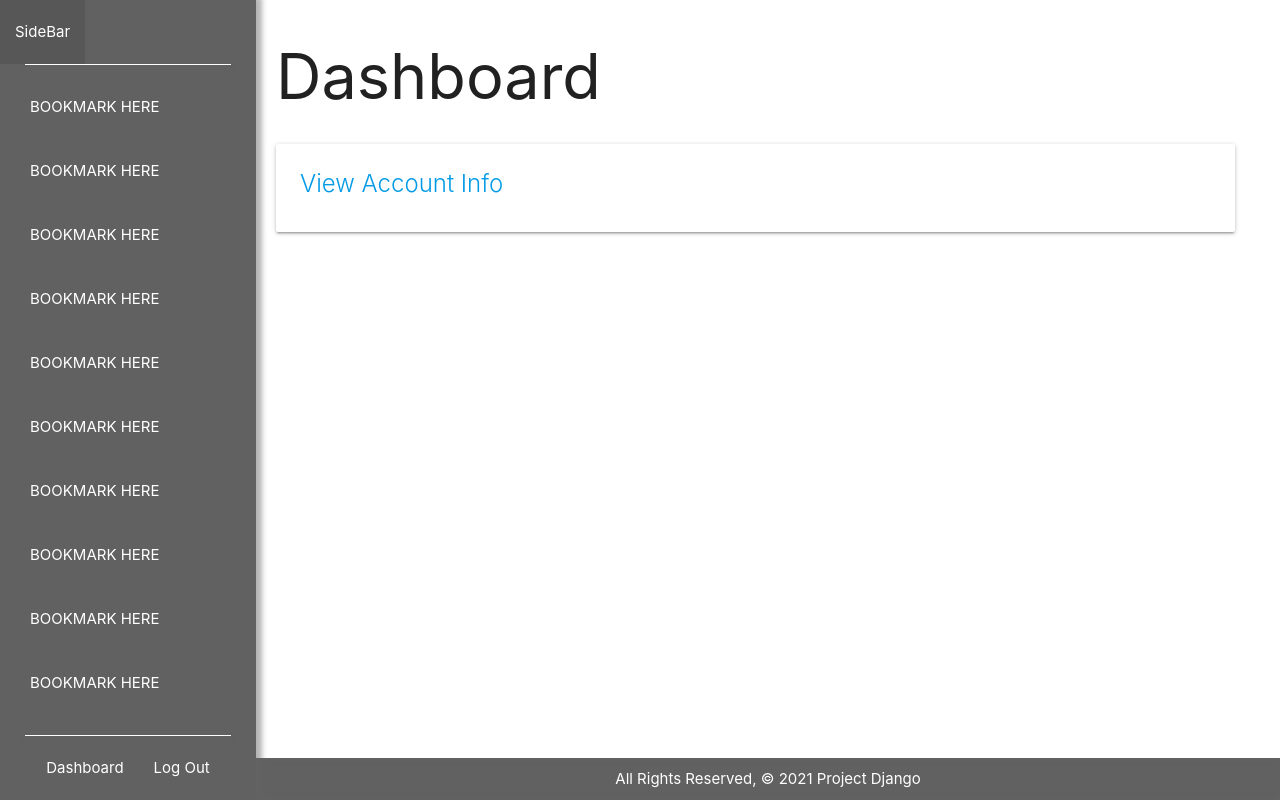
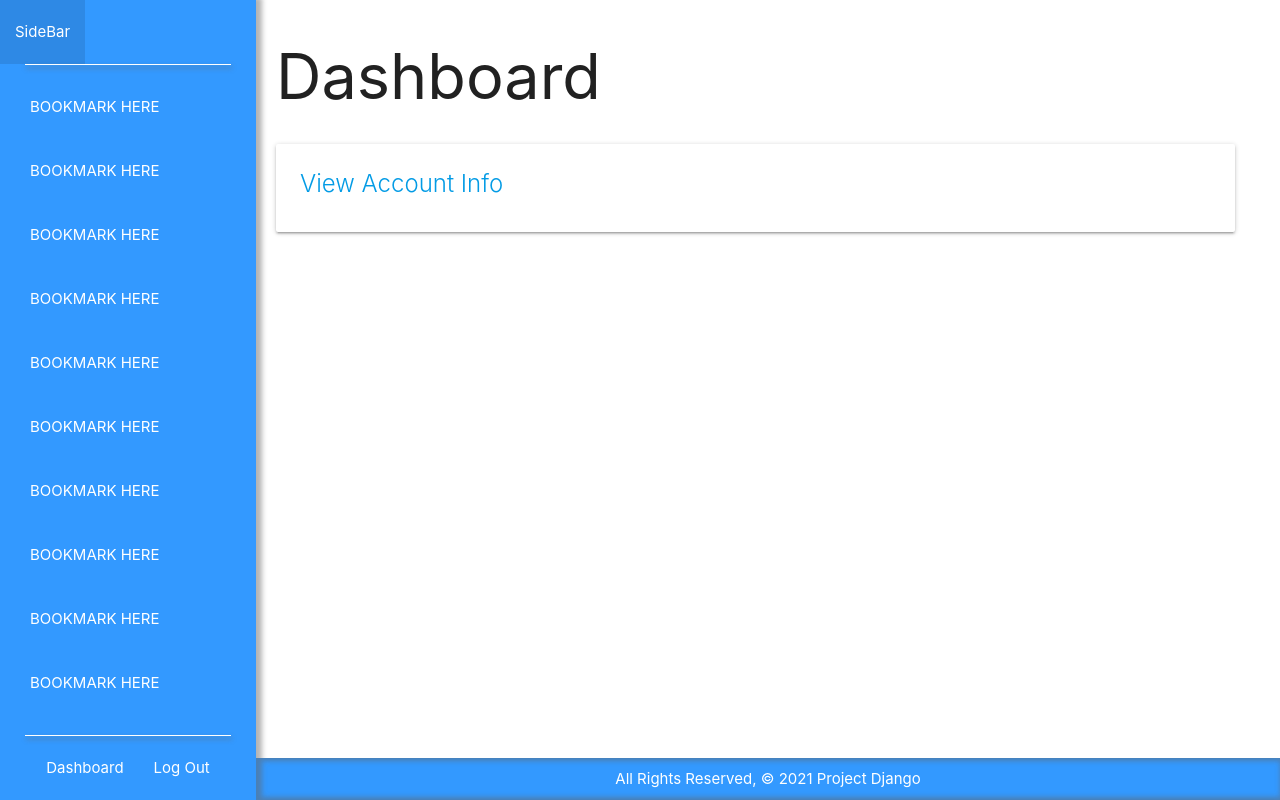
Before and after one commit to taverasn/sidebar, a Django app: page /dashboard/ in a window 1280 px wide. Run offline with Django 3.2, Linux system fonts and the light colour scheme; the visitor is signed in with stand-in values (Sample User, id 1).

Commit message:
styled base.html

```diff
--- a/main_app/templates/base.html
+++ b/main_app/templates/base.html
@@ -14,7 +14,7 @@
 </head>
 <body class="base-body">
     <header>
-        <nav class="side-navbar grey darken-2">
+        <nav class="side-navbar">
             <div class="navbar-content">
                 <div class="logo-box">
                     <ul>
@@ -58,7 +58,7 @@
         {% block content %}
         {% endblock %}
     </main>
-    <footer class="base-footer grey darken-2">
+    <footer class="base-footer">
         <div>All Rights Reserved, &copy; <span id="year"></span> Project Django</div>
     </footer>
     <script>
```
